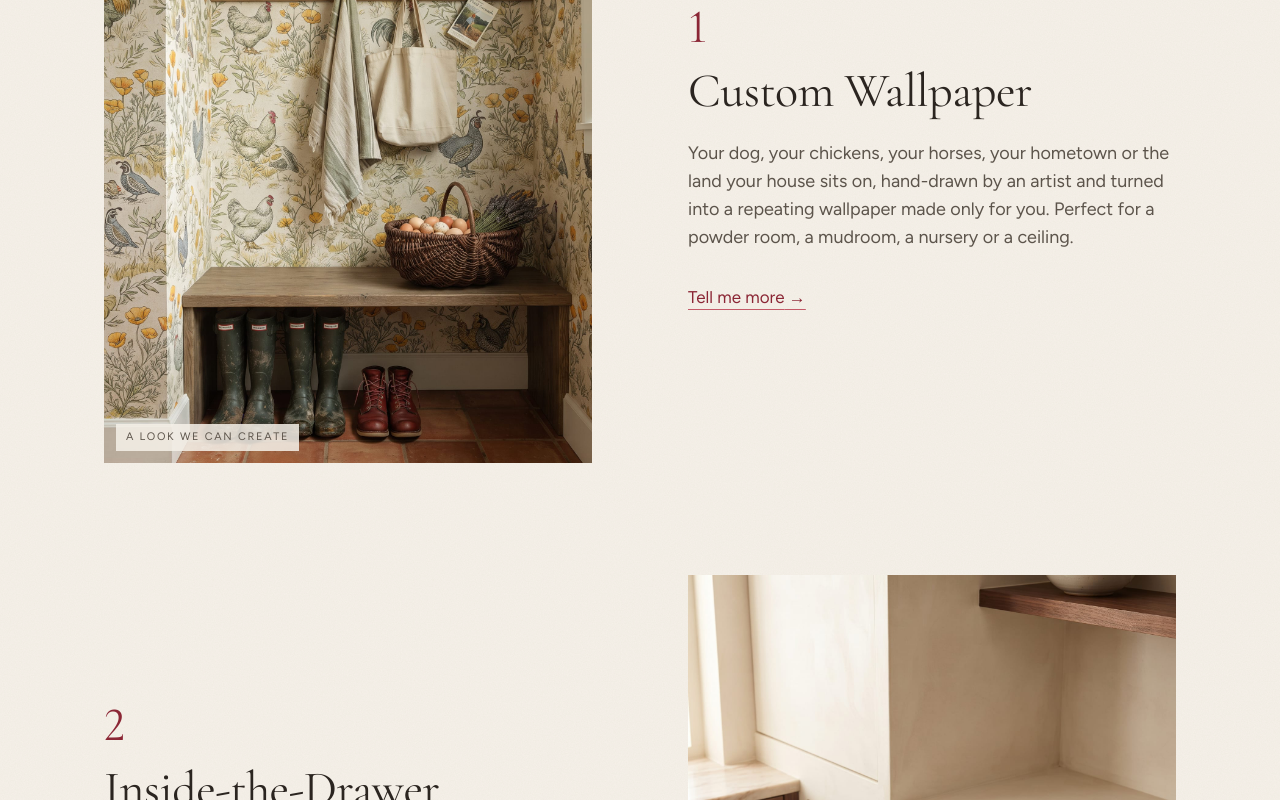
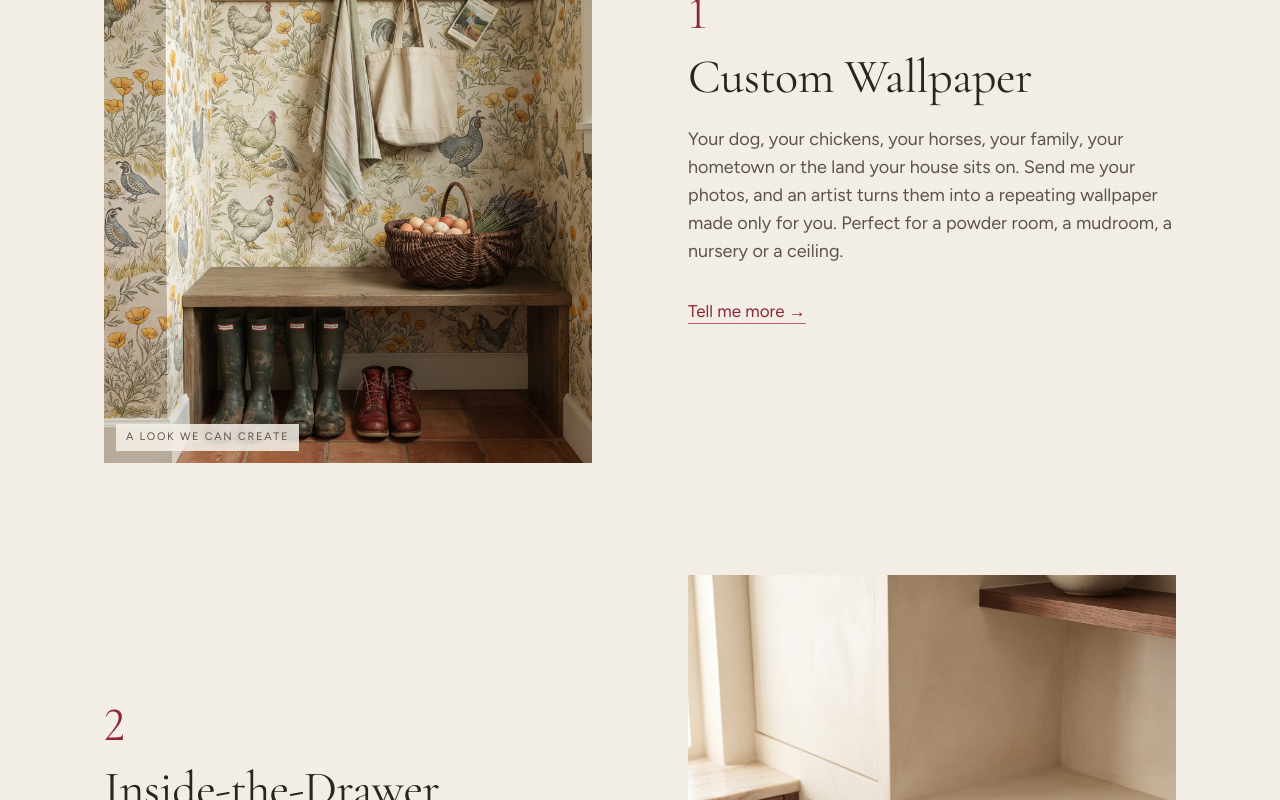
Before and after one commit to sarabeyersdorf-dot/aparticularalliance, a Next.js app: page /mischief in a window 1280 px wide. Shown: the part 1600-2400 px from the top of the page. Built offline with nearby package versions, Linux system fonts and the light colour scheme; no server answers.

Commit message:
Mischief: art is made from the client's photos, not hand-drawn
Co-Authored-By: Claude Opus 5.5 <noreply@anthropic.com>
Claude-Session: https://claude.ai/code/session_011Aurm4qkBikrt9K28LbvYz

```diff
--- a/content/site.ts
+++ b/content/site.ts
@@ -428,7 +428,7 @@ export const surfacesPage = {
       {
         title: `Murals & Large Prints`,
         line: `Original, large-scale artwork made for one wall in one home.`,
-        photo: { file: `surfaces-murals.jpg`, shot: `A hand-painted landscape mural across one wall of a sitting room`, alt: `A living room wall painted floor to ceiling with a sweeping hand-drawn mural of overlapping arcs in charcoal on cream`, concept: true },
+        photo: { file: `surfaces-murals.jpg`, shot: `A hand-painted landscape mural across one wall of a sitting room`, alt: `A living room wall painted floor to ceiling with a sweeping painted mural of overlapping arcs in charcoal on cream`, concept: true },
       },
       {
         title: `Plaster & Limewash`,
@@ -490,14 +490,14 @@ export const surfacesPage = {
 export const mischiefPage = {
   // What Google and link previews show.
   title: `Custom Wallpaper, Doorbells & Door Knockers | Mischief & Mortar`,
-  description: `Hand-drawn custom wallpaper, drawer surprises, and one-of-a-kind doorbells and door knockers, made by artisans and installed in California's Gold Country and Sacramento area.`,
+  description: `Custom wallpaper made from your own photos, drawer surprises, and one-of-a-kind doorbells and door knockers, made by artisans and installed in California's Gold Country and Sacramento area.`,
   eyebrow: `The playful side`,
   heading: `Mischief *& Mortar*`,
   lede: `Every beautiful home deserves a secret or two. A drawer that makes you smile. A doorbell nobody else has. Wallpaper starring your dog. Made by hand, made for you, and impossible to find anywhere else.`,
   heroPhoto: {
     file: `mischief-hero.jpg`,
-    shot: `A powder room papered in a hand-drawn pattern of the owner's own dogs, a brass sconce glowing. Portrait`,
-    alt: `A powder room papered in a hand-drawn repeating pattern of terriers, with a round brass mirror and a carved stone sink`,
+    shot: `A powder room papered in a custom pattern made from photos of the owner's own dogs, a brass sconce glowing. Portrait`,
+    alt: `A powder room papered in a custom repeating pattern of the family's terrier, with a round brass mirror and a carved stone sink`,
     concept: true,
   },
   heroButton: `Request a commission`,
@@ -509,8 +509,8 @@ export const mischiefPage = {
     items: [
       {
         title: `Custom Wallpaper`,
-        body: `Your dog, your chickens, your horses, your hometown or the land your house sits on, hand-drawn by an artist and turned into a repeating wallpaper made only for you. Perfect for a powder room, a mudroom, a nursery or a ceiling.`,
-        photo: { file: `mischief-wallpaper.jpg`, shot: `A mudroom papered in a hand-drawn repeat of the family's chickens and horses. Portrait`, alt: `A mudroom papered in a hand-drawn pattern of hens and roosters among wildflowers, above an oak bench and garden boots`, concept: true },
+        body: `Your dog, your chickens, your horses, your family, your hometown or the land your house sits on. Send me your photos, and an artist turns them into a repeating wallpaper made only for you. Perfect for a powder room, a mudroom, a nursery or a ceiling.`,
+        photo: { file: `mischief-wallpaper.jpg`, shot: `A mudroom papered in a custom repeat made from photos of the family's chickens and horses. Portrait`, alt: `A mudroom papered in a custom pattern of the family's hens and roosters among wildflowers, above an oak bench and garden boots`, concept: true },
       },
       {
         title: `Inside-the-Drawer Surprises`,
@@ -554,7 +554,7 @@ export const mischiefPage = {
   form: {
     eyebrow: `Commission request`,
     heading: `Tell me *the story.*`,
-    intro: `The four signatures are made to order. Tell me what you have in mind, and send a few photos if you like. I read every request myself.`,
+    intro: `The four signatures are made to order, and the art starts from your photos: your dog, your horses, your people, your place. Tell me what you have in mind and send a few. I read every request myself.`,
     fields: {
       name: { label: `Full name`, error: `Please add your full name.` },
       email: { label: `Email`, error: `Please add your email, so I can reach you.` },
```
Also changed, not shown: 1 other file (tests, documents, lock files or other folders).
